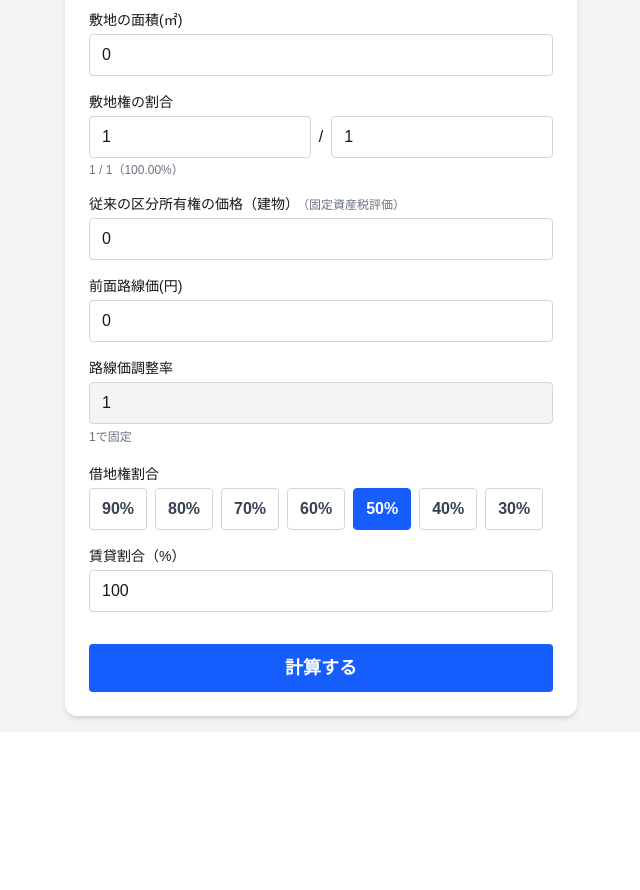
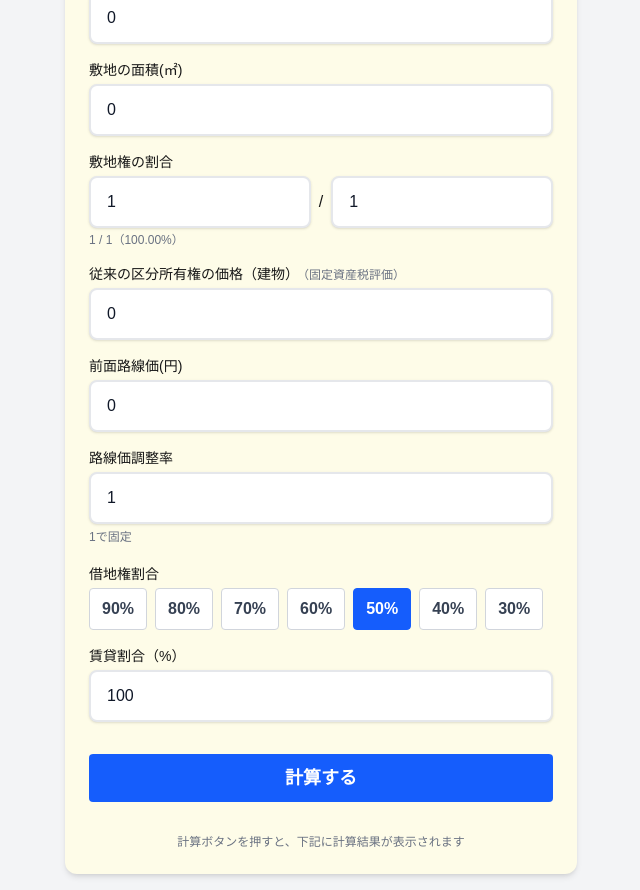
Before and after one commit to ryo8073/no4667-condo-valuation, a Next.js app: page / in a window 1280 px wide. Shown: the part 516-1406 px from the top of the page, without its empty margins (319-959 px from the left). Before the commit the page ends 1248 px from the top, so only its background shows below. Built offline with nearby package versions, Linux system fonts and the light colour scheme.

Commit message:
UI/UX改善: 入力フォームの配色説明文トライカラー枠線ガイド文追加

```diff
--- a/src/app/globals.css
+++ b/src/app/globals.css
@@ -26,7 +26,7 @@ body {
 }
 
 .input {
-  @apply w-full px-3 py-2 border border-gray-300 rounded focus:outline-none focus:ring-2 focus:ring-blue-400 transition;
+  @apply w-full px-4 py-3 bg-white border-2 border-gray-200 rounded-lg shadow-sm focus:outline-none focus:ring-2 focus:ring-blue-400 focus:border-yellow-400 transition placeholder-gray-400 text-gray-900;
 }
 
 .btn {
--- a/src/components/input-form.tsx
+++ b/src/components/input-form.tsx
@@ -135,7 +135,7 @@ export default function InputForm({ onResult }: { onResult: (result: ResultWithD
   };
 
   return (
-    <form onSubmit={handleSubmit} className="space-y-6 p-6 bg-white rounded-xl shadow-md max-w-lg w-full mx-auto">
+    <form onSubmit={handleSubmit} className="space-y-6 p-6 bg-yellow-50 rounded-xl shadow-md max-w-lg w-full mx-auto">
       <div className="grid grid-cols-1 gap-4">
         <div>
           <label className="block text-sm font-medium mb-1">相続開始日</label>
@@ -225,6 +225,7 @@ export default function InputForm({ onResult }: { onResult: (result: ResultWithD
         </div>
       </div>
       <button type="submit" className="btn btn-primary w-full h-12 text-lg mt-2">計算する</button>
+      <p className="text-xs text-gray-500 mt-2 text-center">計算ボタンを押すと、下記に計算結果が表示されます</p>
     </form>
   );
 }
```
